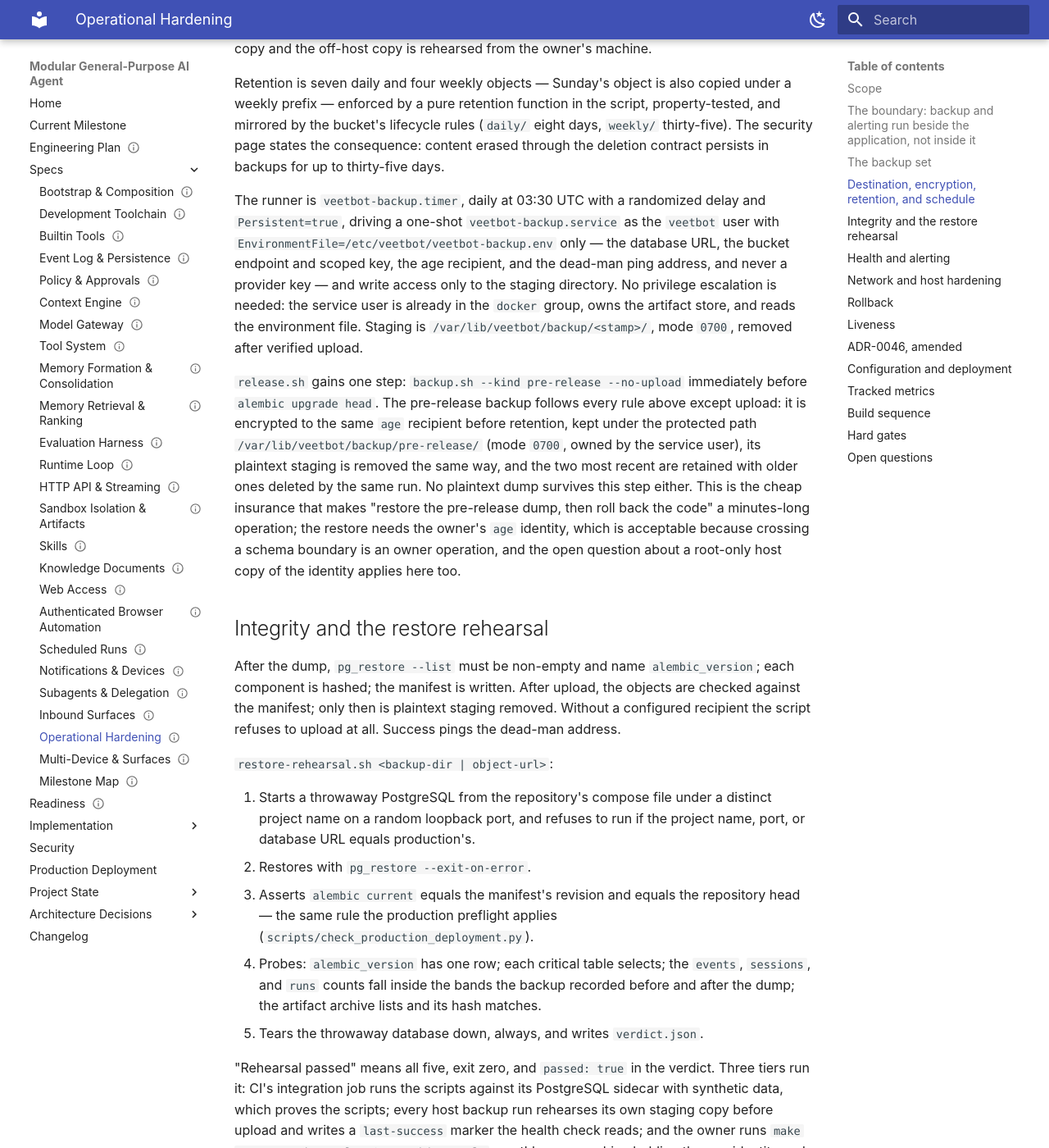
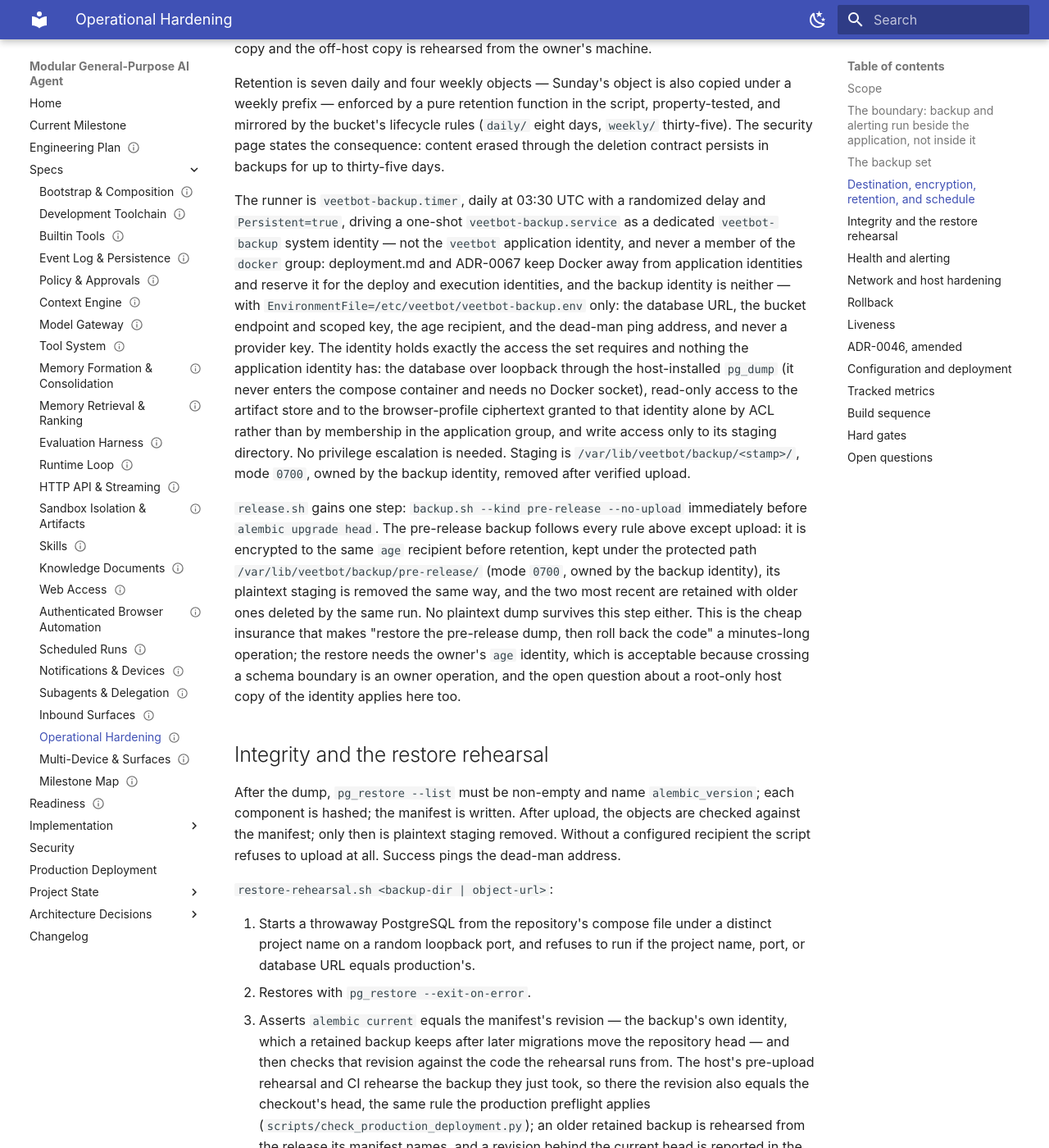
Before and after one commit to avitus/veetbot, an MkDocs documentation site: the page built from docs/plan/operational-hardening.md, in a window 1280 px wide and 1400 px high, scrolled down 3158 px. Shown: the whole window at 82% size. Built offline with MkDocs 1.6.1 and Material for MkDocs 9.7.7, drawn with Linux system fonts in a browser that asks for light colours; some of the changed text lies outside the part shown.

Commit message:
Address the CodeRabbit review of PR #31's merge commit
- Memory extraction: polarity, valid_from, and expires_hint cues are judged
  inside the evidence quote; an asserted claim whose quote negates it is
  rejected; user-facing claim kinds must be attributed to the user inside the
  quote (a first-person subject, or a first-person possessive on the claimed
  subject), with occupation attribution scoped to the quote; a count must
  modify the claimed value inside the quote. The extraction prompt says so.
- Regression coverage: execution socket mode 0660 after start(),
  Group=veetbot in the execution unit, and every omitted milestone section in
  the docs-check plan test.
- ADR-0046 records the ADR-0067 supersession in its status and amendments
  (decision 2, the context's worker-owned adapter, the Docker-group
  consequence); ADR-0067 names decision 2 precisely, keeps decision 3, and
  states only the Requires=/After= ordering it actually configures.
- Operational hardening: the backup runs under a dedicated veetbot-backup
  identity with no Docker access (host pg_dump over loopback, ACL read access,
  staging-only writes); the restore rehearsal compares the restored revision
  with the manifest and the release the manifest records, not the current
  repository head.

Reading-Lane: A
Co-Authored-By: Claude Fable 5 <noreply@anthropic.com>

````diff
--- a/docs/plan/operational-hardening.md
+++ b/docs/plan/operational-hardening.md
@@ -96,9 +96,9 @@ This yields four load-bearing invariants:
 The manifest declares exactly three components:
 
 ```text
-postgres.pgdump        pg_dump -Fc of the one database, taken through the
-                       compose PostgreSQL container so the client matches the
-                       server; includes alembic_version
+postgres.pgdump        pg_dump -Fc of the one database, taken over loopback
+                       by a host-installed client pinned to the server's
+                       major version; includes alembic_version
 artifacts.tar.zst      the artifact store directory; small by construction
                        under the thirty-day default retention
 browser-profiles.tar   the browser-profile-material volume — already
@@ -153,21 +153,29 @@ consequence: content erased through the deletion contract persists in backups
 for up to thirty-five days.
 
 The runner is `veetbot-backup.timer`, daily at 03:30 UTC with a randomized
-delay and `Persistent=true`, driving a one-shot `veetbot-backup.service` as the
-`veetbot` user with `EnvironmentFile=/etc/veetbot/veetbot-backup.env` only —
-the database URL, the bucket endpoint and scoped key, the age recipient, and
-the dead-man ping address, and never a provider key — and write access only to
-the staging directory. No privilege escalation is needed: the service user is
-already in the `docker` group, owns the artifact store, and reads the
-environment file. Staging is `/var/lib/veetbot/backup/<stamp>/`, mode `0700`,
+delay and `Persistent=true`, driving a one-shot `veetbot-backup.service` as a
+dedicated `veetbot-backup` system identity — not the `veetbot` application
+identity, and never a member of the `docker` group: deployment.md and ADR-0067
+keep Docker away from application identities and reserve it for the deploy
+and execution identities, and the backup identity is neither — with
+`EnvironmentFile=/etc/veetbot/veetbot-backup.env` only: the database URL, the
+bucket endpoint and scoped key, the age recipient, and the dead-man ping
+address, and never a provider key. The identity holds exactly the access the
+set requires and nothing the application identity has: the database over
+loopback through the host-installed `pg_dump` (it never enters the compose
+container and needs no Docker socket), read-only access to the artifact store
+and to the browser-profile ciphertext granted to that identity alone by ACL
+rather than by membership in the application group, and write access only to
+its staging directory. No privilege escalation is needed. Staging is
+`/var/lib/veetbot/backup/<stamp>/`, mode `0700`, owned by the backup identity,
 removed after verified upload.
 
 `release.sh` gains one step: `backup.sh --kind pre-release --no-upload`
 immediately before `alembic upgrade head`. The pre-release backup follows
 every rule above except upload: it is encrypted to the same `age` recipient
 before retention, kept under the protected path
-`/var/lib/veetbot/backup/pre-release/` (mode `0700`, owned by the service
-user), its plaintext staging is removed the same way, and the two most recent
+`/var/lib/veetbot/backup/pre-release/` (mode `0700`, owned by the backup
+identity), its plaintext staging is removed the same way, and the two most recent
 are retained with older ones deleted by the same run. No plaintext dump
 survives this step either. This is the cheap insurance that makes "restore
 the pre-release dump, then roll back the code" a minutes-long operation; the
@@ -189,9 +197,15 @@ at all. Success pings the dead-man address.
    distinct project name on a random loopback port, and refuses to run if the
    project name, port, or database URL equals production's.
 2. Restores with `pg_restore --exit-on-error`.
-3. Asserts `alembic current` equals the manifest's revision and equals the
-   repository head — the same rule the production preflight applies
-   (`scripts/check_production_deployment.py`).
+3. Asserts `alembic current` equals the manifest's revision — the backup's own
+   identity, which a retained backup keeps after later migrations move the
+   repository head — and then checks that revision against the code the
+   rehearsal runs from. The host's pre-upload rehearsal and CI rehearse the
+   backup they just took, so there the revision also equals the checkout's
+   head, the same rule the production preflight applies
+   (`scripts/check_production_deployment.py`); an older retained backup is
+   rehearsed from the release its manifest names, and a revision behind the
+   current head is reported in the verdict, never treated as failure.
 4. Probes: `alembic_version` has one row; each critical table selects; the
    `events`, `sessions`, and `runs` counts fall inside the bands the backup
    recorded before and after the dump; the artifact archive lists and its hash
@@ -405,10 +419,10 @@ Metrics carry no secret, path, or environment value.
    `alembic_version`, and a manifest whose hashes verify. Registered as
    `gate.ops.backup_roundtrip`, case. **M15.**
 3. **The restore rehearsal passes on a good backup.** Restoring into a fresh
-   database yields `alembic current` equal to head and to the manifest, count
-   bands and the artifact hash hold, the verdict is `passed`, and the
-   throwaway database is torn down. Registered as
-   `gate.ops.restore_rehearsal_passes`, case. **M15.**
+   database yields `alembic current` equal to the manifest's revision and to
+   the head of the release the manifest records, count bands and the artifact
+   hash hold, the verdict is `passed`, and the throwaway database is torn
+   down. Registered as `gate.ops.restore_rehearsal_passes`, case. **M15.**
 4. **The rehearsal detects corruption.** A truncated dump, flipped bytes, and
    a wrong `alembic_version` each fail with a distinct reason and no passing
    verdict. Registered as `gate.ops.restore_rehearsal_detects_corruption`,
````
Also changed, not shown: docs/adr/0046-digitalocean-production-topology.md (+20 -12 lines), docs/adr/0067-credential-free-execution-service.md (+13 -6 lines), 4 other files.
